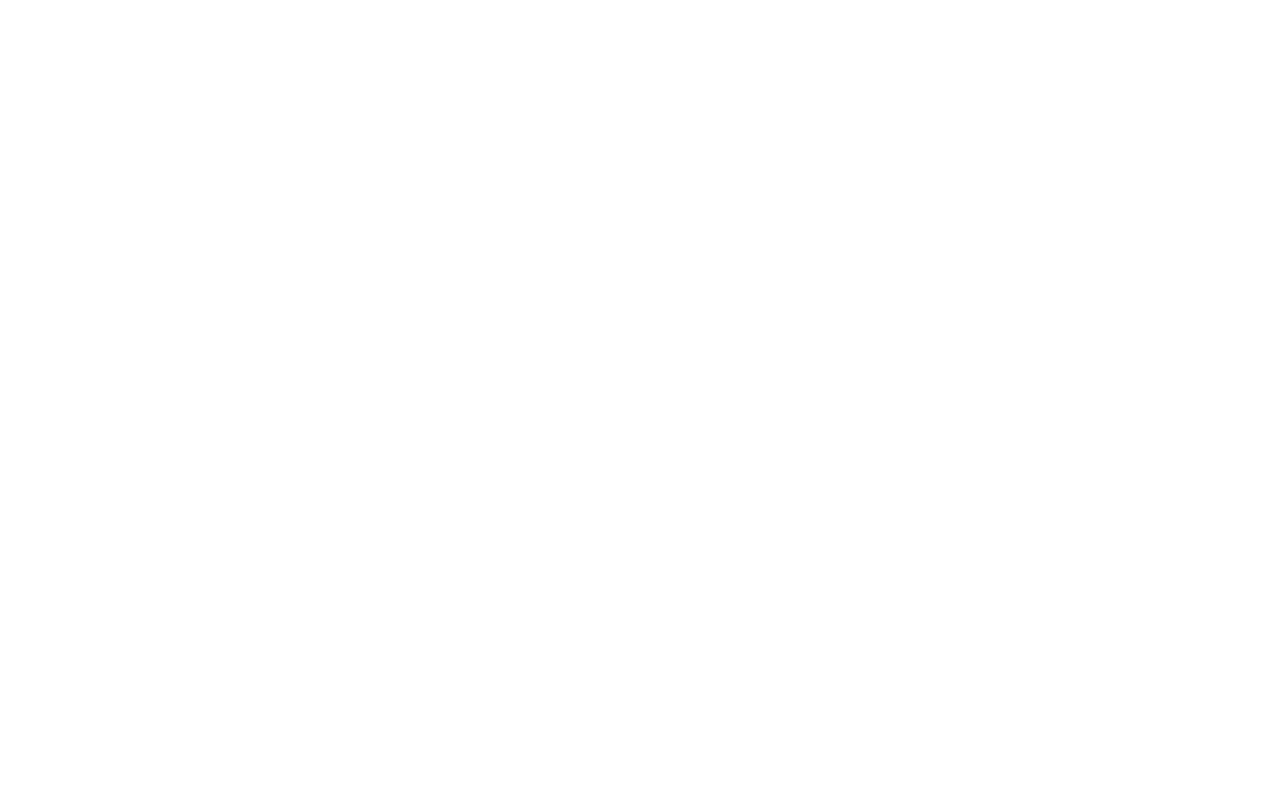
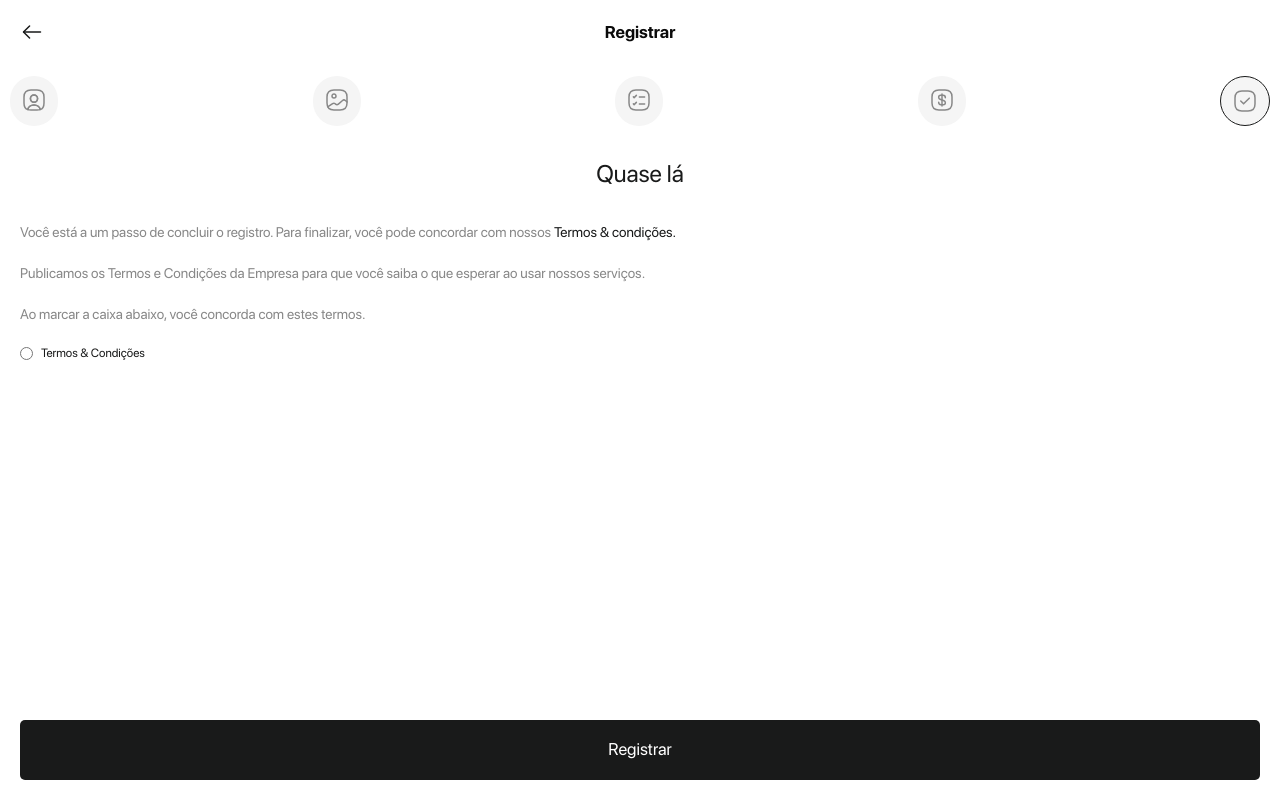
Before and after one commit to Chrystianls/Demo-Barber-App, a React (Vite) app: page /register/terms-conditions in a window 1280 px wide. Before the commit this address had no page. Built offline with nearby package versions, Linux system fonts and the light colour scheme.

Commit message:
terms & conditions

```diff
--- a/src/App.tsx
+++ b/src/App.tsx
@@ -8,6 +8,7 @@ import BarberSettings from "./Pages/BarberSettings";
 import UploadPicture from "./Pages/UploadPicture";
 import PreferenceAvailability from "./Pages/PreferenceAvailability";
 import AddPaymentMethod from "./Pages/AddPaymentMethod";
+import TermsAndConditions from "./Pages/TermsAndConditions";
 
 function App() {
   return (
@@ -26,6 +27,10 @@ function App() {
             path="/register/add-payment-method"
             element={<AddPaymentMethod />}
           />
+          <Route
+            path="/register/terms-conditions"
+            element={<TermsAndConditions />}
+          />
           <Route path="/barber-dashboard" element={<BarberDashboard />} />
           <Route
             path="/barber-schedule-dashboard"
--- a/src/Pages/AddPaymentMethod.tsx
+++ b/src/Pages/AddPaymentMethod.tsx
@@ -43,7 +43,7 @@ const AddPaymentMethod = () => {
       </div>
 
       <div className="fixed w-full px-5 bottom-5 left-0">
-          <Link to={"/register/preference-availability"}>
+          <Link to={"/register/terms-conditions"}>
             <Button variant={"outline"} className="w-full">
               Próximo
             </Button>
--- /dev/null
+++ b/src/Pages/TermsAndConditions.tsx
@@ -0,0 +1,40 @@
+import RegisterNavIcons from "@/components/RegisterNavIcons";
+import { Button } from "@/components/ui/button";
+import { Link } from "react-router-dom";
+
+const TermsAndConditions = () => {
+  return (
+    <section>
+      <RegisterNavIcons indexStage={4} />
+
+      <div className="px-5">
+        <h2 className="text-2xl text-dark-gray mb-8 text-center">
+          Quase lá
+        </h2>
+
+        <div className="text-[14px] text-light-gray space-y-5 mb-5">
+          <p>Você está a um passo de concluir o registro. Para finalizar, você pode concordar com nossos <span className="text-dark-gray">Termos & condições.</span></p>
+
+          <p>Publicamos os Termos e Condições da Empresa para que você saiba o que esperar ao usar nossos serviços.</p>
+
+          <p>Ao marcar a caixa abaixo, você concorda com estes termos.</p>
+        </div>
+
+        <label htmlFor="terms" className="flex items-center gap-2 text-xs text-dark-gray">
+          <input type="radio" name="terms" id="terms" />
+          Termos & Condições
+        </label>
+      </div>
+
+      <div className="fixed w-full px-5 bottom-5 left-0">
+        <Link to={"/register/add-payment-method"}>
+          <Button variant={"default"} className="w-full">
+            Registrar
+          </Button>
+        </Link>
+      </div>
+    </section>
+  )
+}
+
+export default TermsAndConditions;
```
